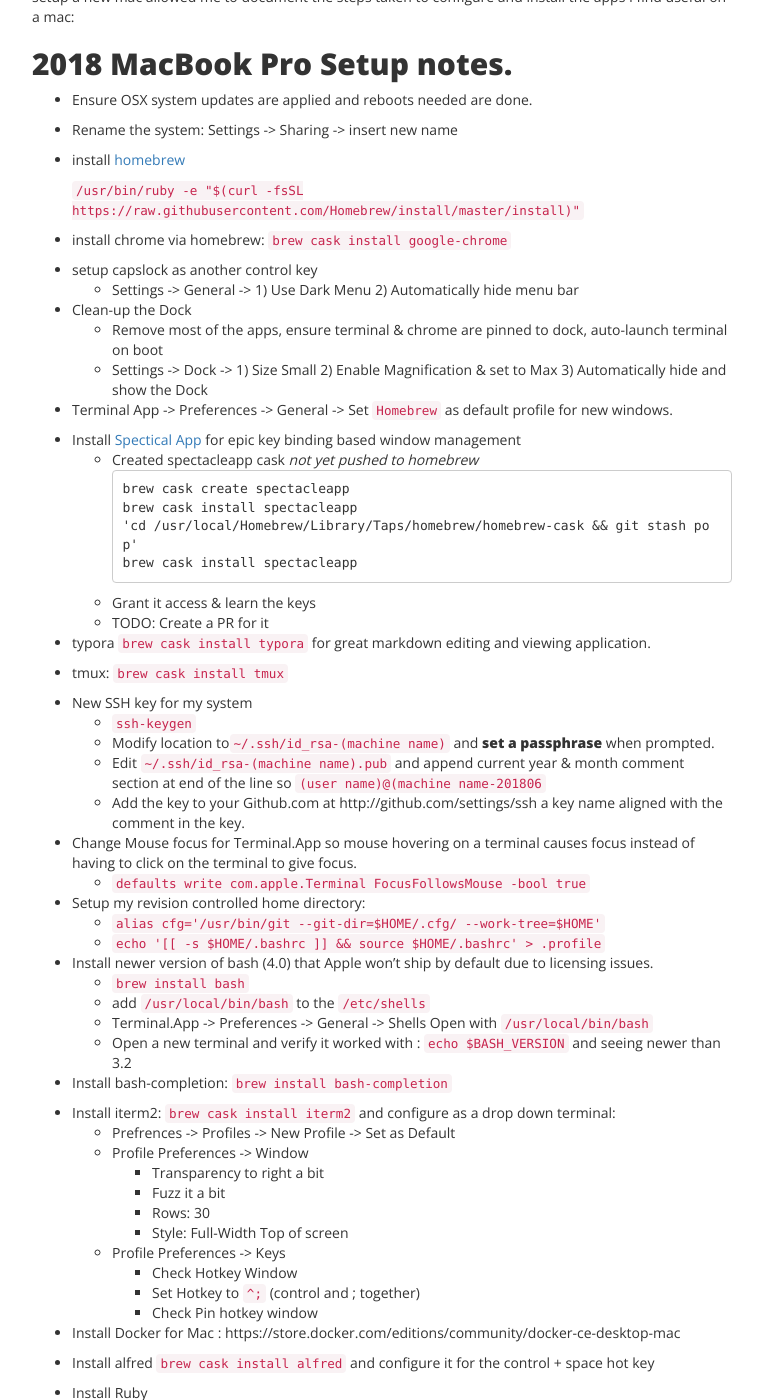
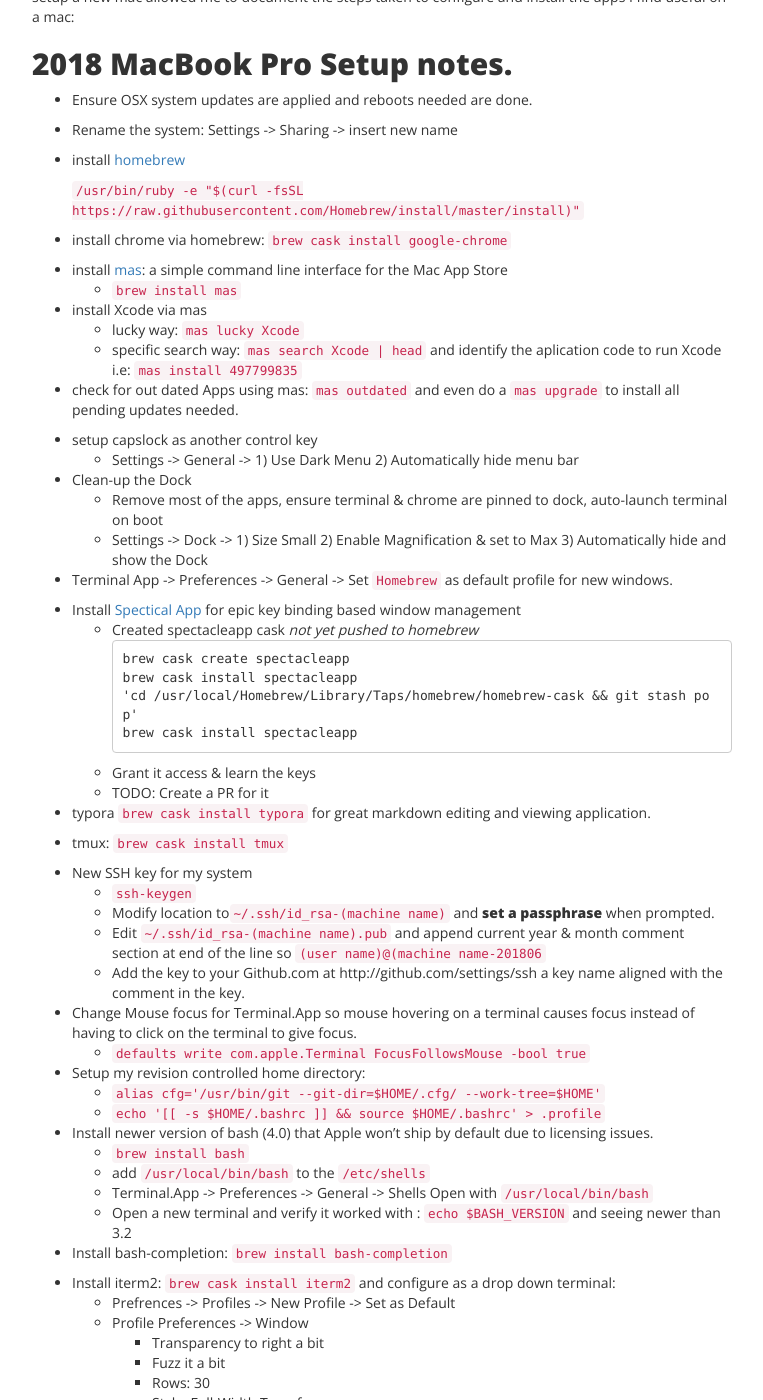
Before and after one commit to dayne/dayne.github.com, a Jekyll site: the page built from _topics/osx-setup.md, in a window 1280 px wide and 1400 px high, scrolled down 193 px. Shown: the whole window, without its empty margins (258-1021 px from the left). Built offline with Jekyll 4.4.1, drawn with Linux system fonts in a browser that asks for light colours; nearby versions of some CDN libraries; some of the changed text lies outside the part shown.

Commit message:
adding mas to the mix

```diff
--- a/_topics/osx-setup.md
+++ b/_topics/osx-setup.md
@@ -18,6 +18,15 @@
   `/usr/bin/ruby -e "$(curl -fsSL https://raw.githubusercontent.com/Homebrew/install/master/install)"`
 
 * install chrome via homebrew:  `brew cask install google-chrome`
+
+* install [mas](https://github.com/mas-cli/mas): a simple command line interface for the Mac App Store
+  * `brew install mas`
+
+* install Xcode via mas
+  * lucky way: `mas lucky Xcode`
+  * specific search way: `mas search Xcode | head` and identify the aplication code to run Xcode i.e: `mas install 497799835`
+
+* check for out dated Apps using mas: `mas outdated` and even do a `mas upgrade` to install all pending updates needed.
 
 * setup capslock as another control key
   * Settings -> General -> 1) Use Dark Menu 2) Automatically hide menu bar
@@ -76,7 +85,7 @@
      * Set Hotkey to `^;` (control and ; together)
      * Check Pin hotkey window
 
-* Install Docker for Mac : https://store.docker.com/editions/community/docker-ce-desktop-mac
+* Install [Docker for Mac](https://store.docker.com/editions/community/docker-ce-desktop-mac)
 
 * Install alfred `brew cask install alfred` and configure it for the control + space hot key
 
```
